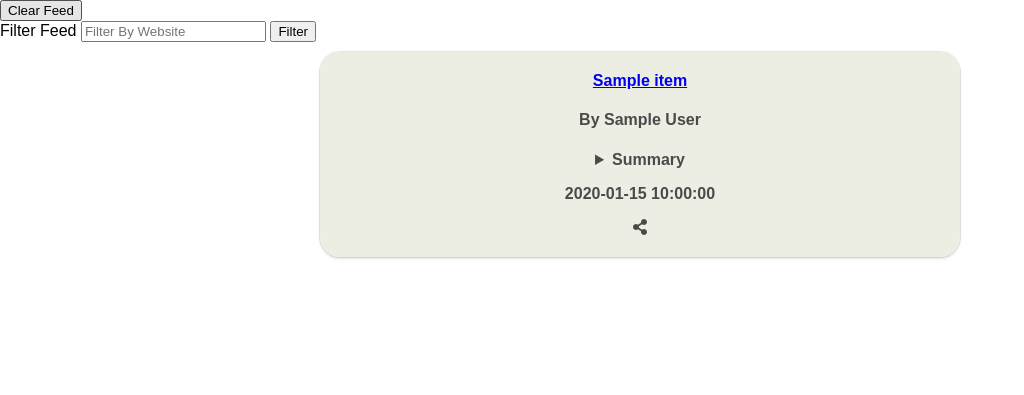
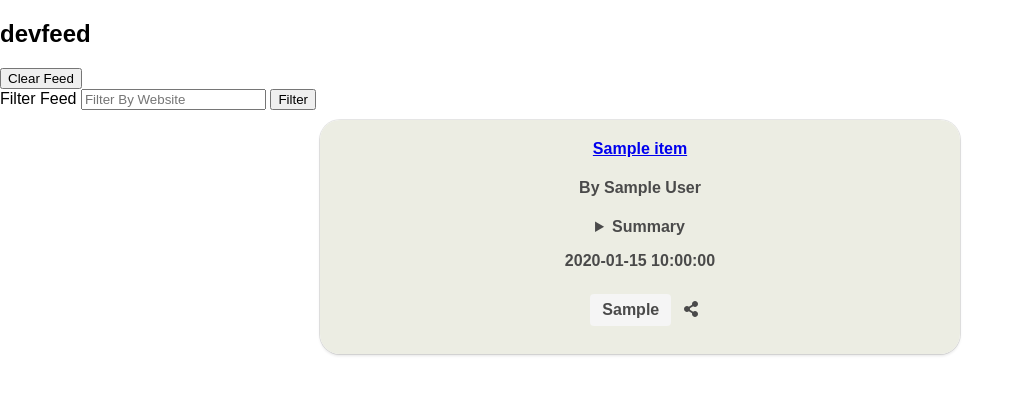
Before and after one commit to Bhupesh-V/defe, a Flask app: template templates/feed.html in a window 1280 px wide. Shown: the top 395 px of the page, without its empty margins (0-1024 px from the left). Run offline with Flask 2, Linux system fonts and the light colour scheme; the template is opened without the code that fills it: most values are stand-ins (such as "Sample title", 1, 10 or a date in 2020); some libraries are stand-ins or nearby versions.

Commit message:
fixed few things

```diff
--- a/feeders/feeder.py
+++ b/feeders/feeder.py
@@ -1,6 +1,9 @@
 import feedparser
 from concurrent.futures import ThreadPoolExecutor
+from urllib.parse import urlparse
 from . import hackernews, devto
+import itertools
+import random
 
 feeder_site_urls = {
     "hackernoon": "https://hackernoon.com/feed",
@@ -18,6 +21,12 @@ def get_feed(url):
     return site_feed.entries
 
 
+def get_domain(link):
+    domain = urlparse(link).netloc
+
+    return domain
+
+
 def feed(feeder_site: str):
     if feeder_site in feeder_site_urls:
         return get_feed(feeder_site_urls[feeder_site])
@@ -33,4 +42,11 @@ def all_feed():
     with ThreadPoolExecutor(max_workers=7) as executor:
         results = list(executor.map(get_feed, feeder_site_urls.values()))
 
-    return results
+    feed_result = [i for i in itertools.chain.from_iterable(results)]
+
+    random.shuffle(feed_result)
+
+    for f in feed_result:
+        f["feeder_site"] = get_domain(f["link"])
+
+    return feed_result
--- a/static/script.js
+++ b/static/script.js
@@ -1,22 +1,42 @@
+/*function attachsummary () {
+    feed_cards = document.getElementsByClassName("feed-card").childNodes;
+    console.log("Herere");
+    for (var i = 0; i < feed_cards.length; i++) {
+        console.log(feed_cards[i].details);
+    }
+    //console.log(feed_cards[0].children.tagName);
+    //update summary here
+}*/
+
 function append_feed(data) {
     var mainContainer = document.getElementById("feed");
 
     for (var i = 0; i < data.length; i++) {
-        var story = document.createElement("div");
+
+        feed_card = document.createElement("div");
+        feed_card.setAttribute("id", "feed-card");
+        h4 = document.createElement("h4");
+        h4.textContent = data[i].title;
+        blockquote = document.createElement("blockquote");
+        blockquote.textContent = data[i].published;
+
         var link = document.createElement("a");
+
         link.setAttribute("href", data[i].link);
         var title = document.createTextNode(data[i].title);
+
         link.appendChild(title);
-        story.appendChild(link);
 
-        mainContainer.appendChild(story);
+        feed_card.appendChild(link);
+        feed_card.appendChild(h4);
+        feed_card.appendChild(blockquote);
+
+        mainContainer.appendChild(feed_card);
     }
 }
 
 function fetch_feed(argument) {
     var feed = document.getElementById("feed-input").value;
-    console.log(feed);
-
     clear_previous_feed();
 
     get_feed(feed.toLowerCase());
@@ -41,7 +61,7 @@ function get_feed(feeder) {
     }).then(response => {
         return response.json();
     }).then(data => {
-        setTimeout(append_feed, 400, data);
+        setTimeout(append_feed, 500, data);
     });
 }
 
--- a/static/style.css
+++ b/static/style.css
@@ -104,7 +104,7 @@ body {margin:0;font-family:Arial}
 }
 
 
-#feed-card {
+.feed-card {
   background-image: linear-gradient(90deg, rgb(236, 237, 227) 100%, rgb(0, 212, 255) 100%);
   border-radius: 20px;
   font-weight: bold;
@@ -117,3 +117,17 @@ body {margin:0;font-family:Arial}
   max-width: 600px;
   margin: 10px;
 }
+
+#feeder-site {
+  align-items: center;
+  background-color: #f5f5f5;
+  border-radius: 4px;
+  display: inline-flex;
+  height: 2em;
+  justify-content: center;
+  line-height: 1.5;
+  padding-left: .75em;
+  padding-right: .75em;
+  white-space: nowrap;
+  margin: 8px;
+}
--- a/templates/base.html
+++ b/templates/base.html
@@ -33,6 +33,7 @@
     <title>devfeed</title>
   </head>
   <body>
+    <h2>devfeed</h2>
     {% block header %}{% endblock %}
     <div id="filter-feed">
         <label for="feed-input">Filter Feed</label>
@@ -44,10 +45,10 @@
             <option value="TechCrunch">
             <option value="ProductHunt">
             <option value="opensource.com">
-            <option value="dev.to">
             <option value="Reddit">
             <option value="HackerNews">
             <option value="dev.to">
+            <option value="changelog">
         </datalist>
         <button type="button" id="fetchfeed" onclick="fetch_feed()" >Filter</button>
         <div id="subreddit-div"></div>
@@ -60,6 +61,7 @@
     <script>
     window.onload = function() {
         registerSW();
+        setTimeout(attachsummary, 700);
     };
     async function registerSW() {
         if ('serviceWorker' in navigator) {
--- a/templates/feed.html
+++ b/templates/feed.html
@@ -8,9 +8,8 @@
 	<center>
 	<div id="feed">
 		{% if allfeed %}
-			{% for feed in allfeed %}
-				{% for item in feed %}
-					<div id="feed-card">
+			{% for item in allfeed %}
+				<div class="feed-card">
 					<a href="{{ item['link']}}">{{ item["title"] }}</a>
 					<h4>By {{ item["author"] }}</h4>
 					<details>
@@ -19,10 +18,10 @@
 						{{ item["summary"] }}
 					</div>
 					</details>
-						<p><blockquote>{{ item["published"] }}</blockquote></p>
+					<blockquote>{{ item["published"] }}</blockquote>
+					<span id="feeder-site">{{ item["feeder_site"] }}</span>
 					<button class="fa fa-share-alt" id="shareIcon" onclick='share("{{ item["title"] }}","{{ item["link"] }}")'></button>
 				</div>
-				{% endfor %}
 			{% endfor %}
 		{% endif %}
 	</div>
```
Lines whose indentation alone changed are shown as unchanged.
